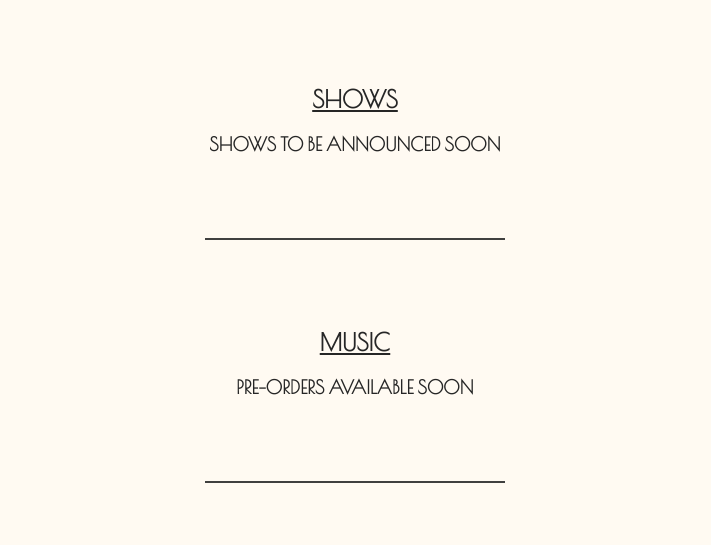
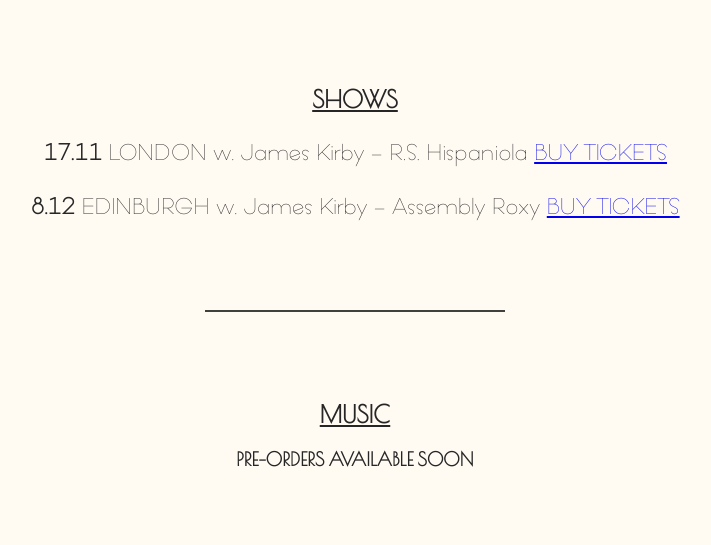
Before and after one commit to alasdairmclachlan/AprilJai.com, a plain HTML site: page index.html in a window 1280 px wide. Shown: the part 859-1404 px from the top of the page, without its empty margins (285-996 px from the left). Drawn offline with nearby package versions, Linux system fonts and the light colour scheme.

Commit message:
Added gig dates

```diff
--- a/index.html
+++ b/index.html
@@ -83,11 +83,8 @@
 
         h1 {
             font-size: 64px;
-        }
-
-        h1 {
-					font-family: 'Offerings', cursive;
-					text-transform: uppercase;
+			font-family: 'Offerings', cursive;
+			text-transform: uppercase;
 				}
 
         h2,
@@ -95,6 +92,11 @@
             font-family: 'Poiret One', cursive;
             text-transform: uppercase;
         }
+
+        p {
+        	font-family: 'Offerings', cursive;
+        	font-size: 25px
+        	}
 
         small {
         	font-family: 'Poiret One', cursive;
@@ -247,18 +249,28 @@
     </div>
         <!--End mc_embed_signup-->
 
+    <hr/>
 
-    <hr/>
 		<h2 id="Shows">
 			<u>Shows</u>
 		</h2>
-		<h3> Shows to be announced soon </h3>
+		<p>
+		<strong> 17.11 </strong>
+		 LONDON w. James Kirby - R.S. Hispaniola
+			<a target="_blank" href="https://jameskirby.yapsody.com/event/index/134701/london-rs-hispaniola"> BUY TICKETS </a>
+		</p>
+		<p>
+		<strong> 8.12 </strong>
+		 EDINBURGH w. James Kirby - Assembly Roxy
+			<a target="_blank" href="http://www.assemblyroxy.com/event.php?id=150"> BUY TICKETS </a>
+		</p>
 	<hr/>
 
 		<h2 id="Music">
 			<u>Music</u>
 		</h2>
 		<h3> Pre-Orders available soon </h3>
+
 	<hr/>
 
 
```
